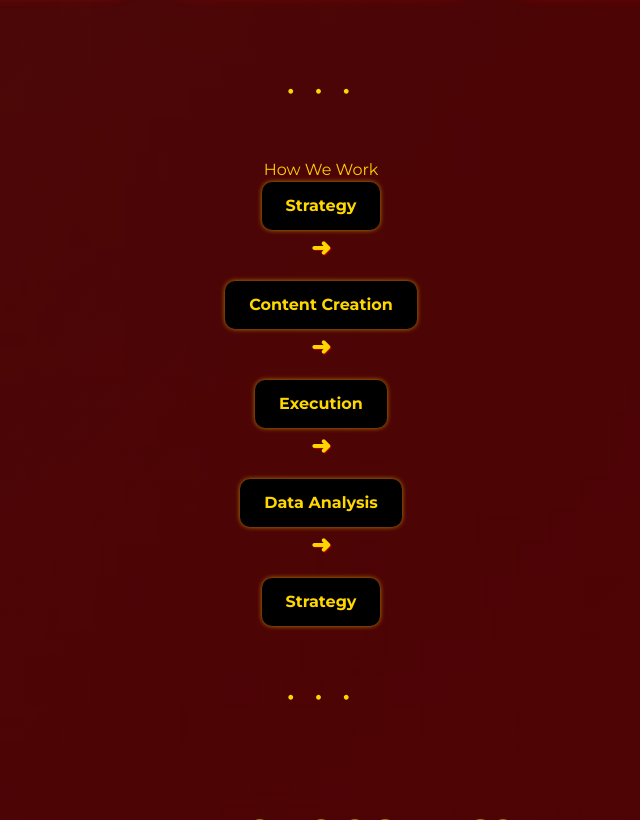
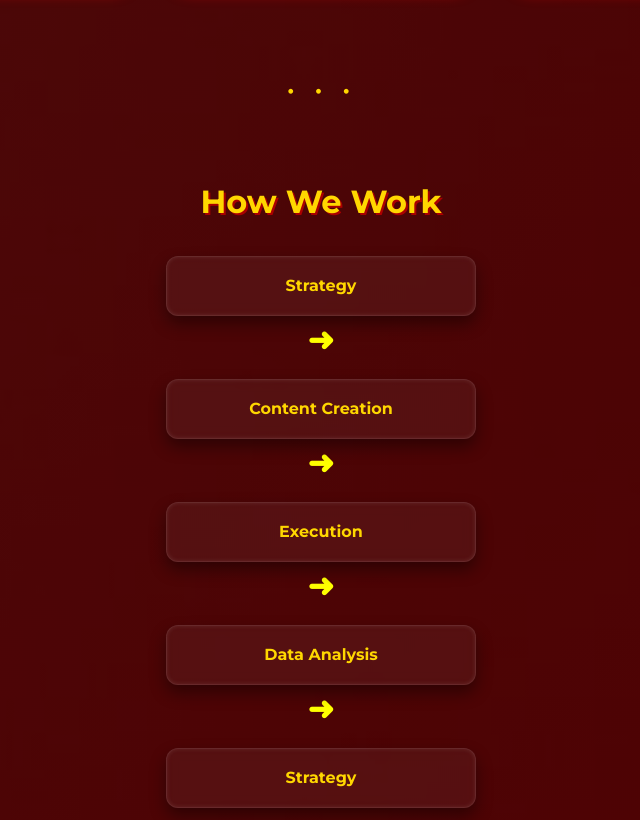
Before and after one commit to onkar-vaidya/youtube-agency, a website: page index.html in a window 1280 px wide. Shown: the part 1980-2800 px from the top of the page, without its empty margins (319-959 px from the left). Drawn offline with nearby package versions, Linux system fonts and the light colour scheme.

Commit message:
changed colours

```diff
--- a/index.html
+++ b/index.html
@@ -58,8 +58,11 @@
   </div>
   <section class="who-we-are-section">
     <h1 class="who-we-are-heading">WHO WE ARE</h1>
-    <p class="who-we-are-description">WE ARE YOUTUBE AND SOCIAL MEDIA EXPERTS WHO HELP YOU REACH MORE PEOPLE WITH CONTENT.</p>
+    <p class="who-we-are-description">
+      WE ARE <span class="highlight-yellow">YOUTUBE</span> AND <span class="highlight-yellow">SOCIAL MEDIA</span> EXPERTS WHO HELP YOU REACH MORE PEOPLE WITH CONTENT.
+    </p>
   </section>
+
 
   <section class="expertise-section">
     <h2 class="expertise-heading">OUR EXPERTISE</h2>
--- a/styles.css
+++ b/styles.css
@@ -436,9 +436,18 @@ section {
 }
 
 #how-we-work {
-  padding: 20px;
+  padding: 40px 20px;
   text-align: center;
   color: #fff;
+}
+
+#how-we-work h2 {
+  font-size: 2rem;
+  font-weight: 800;
+  color: #FFD700;
+  margin-bottom: 30px;
+  text-shadow: 2px 2px #a00;
+  font-family: 'Montserrat', sans-serif;
 }
 
 .work-steps {
@@ -449,20 +458,44 @@ section {
 }
 
 .step-box {
-  background-color: #000;
+  width: 310px;
+  height: 60px;
+  background: rgba(255, 255, 255, 0.05);
+  border: 1px solid rgba(255, 255, 255, 0.1);
+  backdrop-filter: blur(6px);
+  -webkit-backdrop-filter: blur(6px);
+  border-radius: 12px;
+  display: flex;
+  align-items: center;
+  justify-content: center;
+  text-align: center;
+  padding: 0 15px;
+  box-sizing: border-box;
   color: #FFD700;
-  padding: 12px 24px;
-  border-radius: 10px;
-  font-weight: bold;
+  font-weight: 700;
   font-size: 1rem;
-  box-shadow: 0 0 5px rgba(255, 215, 0, 0.6);
+  font-family: 'Montserrat', sans-serif;
+  box-shadow: inset 0 0 4px rgba(255, 255, 255, 0.1),
+              0 8px 16px rgba(0, 0, 0, 0.4);
+  overflow: hidden;
+  white-space: nowrap;
+  text-overflow: ellipsis;
 }
 
-.arrow {
-  font-size: 1.5rem;
+
+
+.step-box:hover {
+  transform: translateY(-5px);
+  box-shadow: inset 0 0 6px rgba(255, 255, 255, 0.2),
+              0 12px 24px rgba(0, 0, 0, 0.5);
+}
+
+.down-arrow {
+  font-size: 1.8rem;
   color: #FFD700;
   text-shadow: 1px 1px #a00;
 }
+
 
 .strategy-line {
   color: white;
```
Lines whose indentation alone changed are shown as unchanged.
